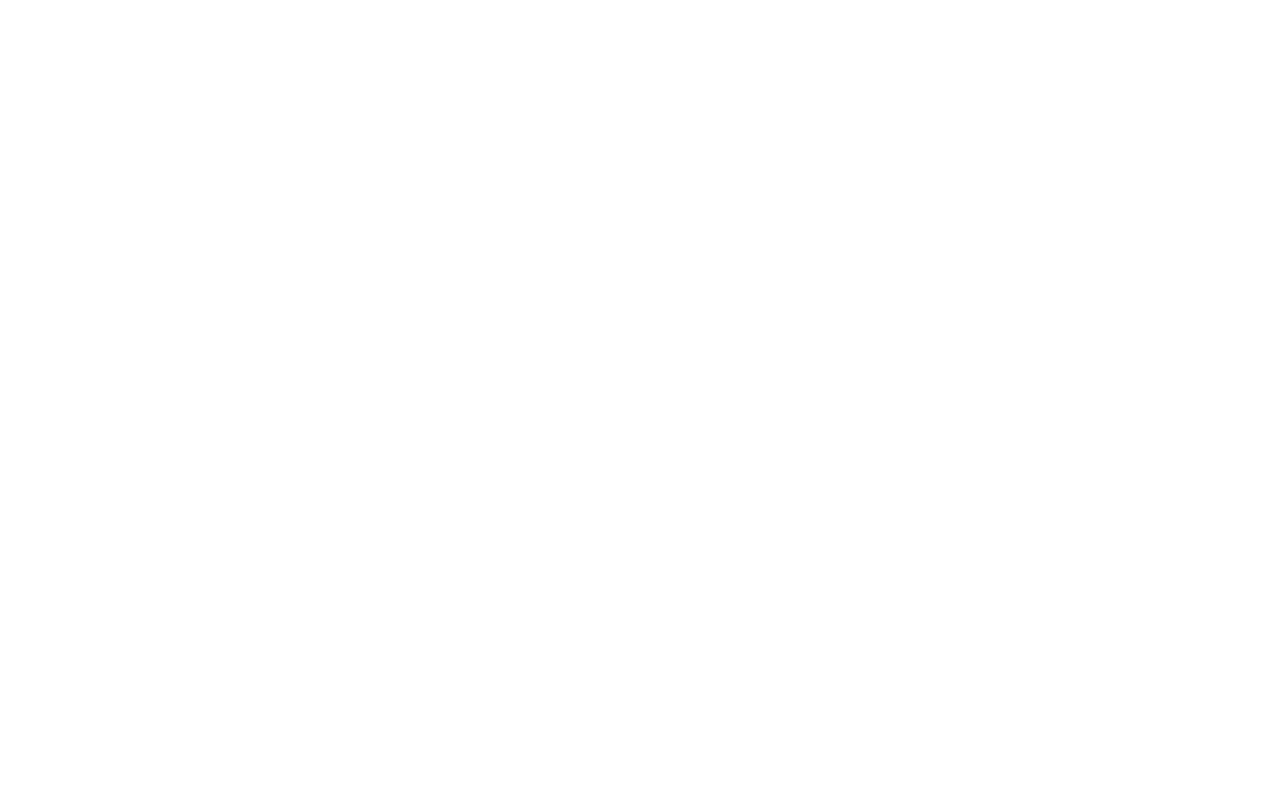
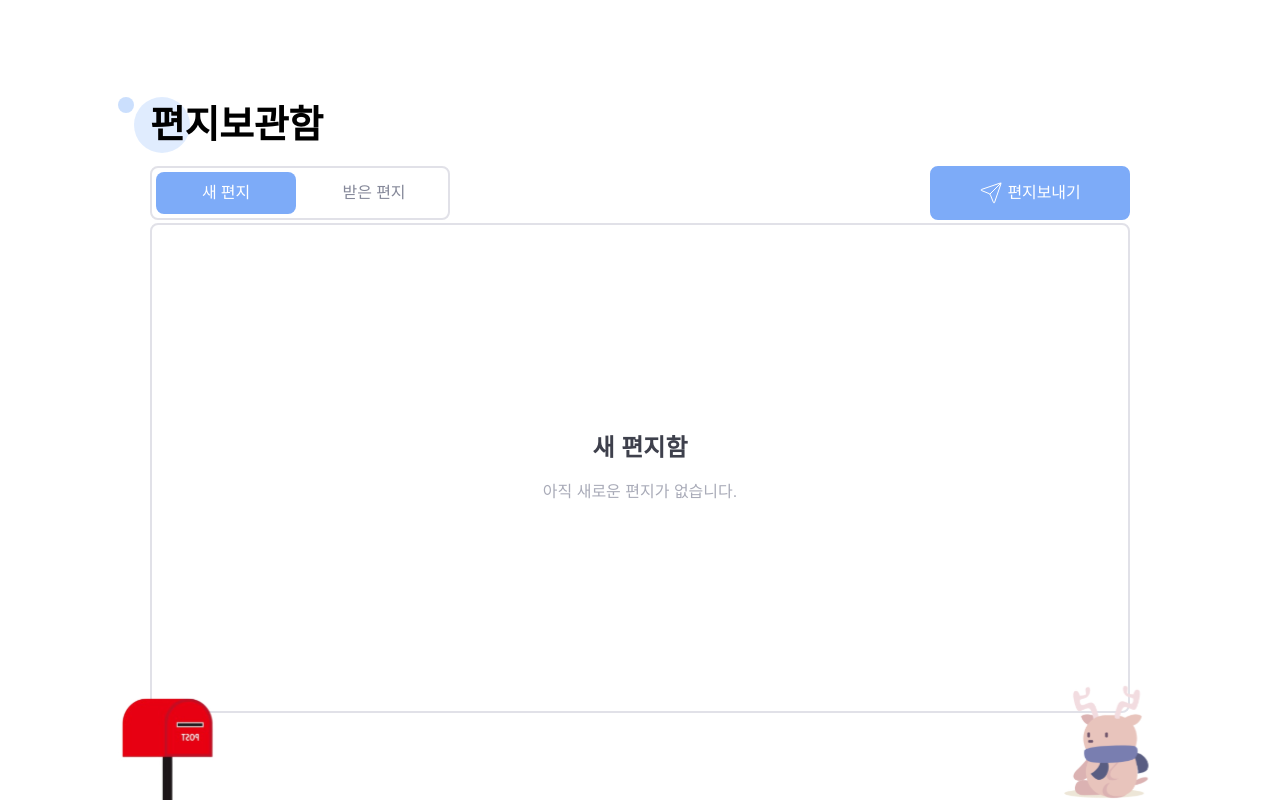
Before and after one commit to rmfosem613/MemoryBubble, a React (Vite) app in the folder FE/: page /storage in a window 1280 px wide. Before the commit this address had no page. Built offline with nearby package versions, Linux system fonts and the light colour scheme.

Commit message:
Feat: 편지보관함 페이지 구현
기본 레이아웃 배치

S12P21D201-119

```diff
--- a/FE/src/App.tsx
+++ b/FE/src/App.tsx
@@ -7,6 +7,7 @@
 import WriteLetterPage from './pages/WriteLetterPage';
 import Modal from './components/common/Modal/Modal';
 import MainWithLoading from './pages/MainWithLoading';
+import LetterStoragePage from './pages/LetterStoragePage';
 
 function App() {
   return (
@@ -20,6 +21,7 @@
           <Route path='/letter' element={<WriteLetterPage />} />
           <Route path='/album/basic' element={<BasicPhotoAlbumPage />} />
           <Route path='/album/:id' element={<PhotoAlbumPage />} />
+          <Route path='/storage' element={<LetterStoragePage />} />
         </Routes>
       </BrowserRouter>
       <Modal />
--- /dev/null
+++ b/FE/src/components/storage/StorageTypeSelector.tsx
@@ -0,0 +1,24 @@
+import { useBoxStore } from '@/stores/useLetterStore';
+
+function StorageTypeSelector() {
+  const { storageType } = useBoxStore();
+
+  const setStorageType = (type) => useBoxStore.setState({ storageType: type });
+
+  return (
+    <div className="border-2 border-gray-300 h-[54px] rounded-[8px] grid grid-cols-2 w-[300px]">
+      <div className="flex p-1" onClick={() => setStorageType('new')}>
+        <div className={`${storageType === 'new' ? 'bg-blue-500 text-white' : 'bg-white text-gray-600'} rounded-[8px] h-full w-full flex items-center justify-center transition-colors duration-200 cursor-pointer`}>
+          <p className={`${storageType === 'new' ? 'text-lg-lg text-white' : 'text-subtitle-1-lg font-p-500 text-gray-600'}`}>새 편지</p>
+        </div>
+      </div>
+      <div className="flex p-1" onClick={() => setStorageType('received')}>
+        <div className={`${storageType === 'received' ? 'bg-blue-500 text-white' : 'bg-white text-gray-600'} rounded-[8px] h-full w-full flex items-center justify-center transition-colors duration-200 cursor-pointer`}>
+          <p className={`${storageType === 'received' ? 'text-lg-lg text-white' : 'text-subtitle-1-lg font-p-500 text-gray-600'}`}>받은 편지</p>
+        </div>
+      </div>
+    </div>
+  )
+}
+
+export default StorageTypeSelector
--- /dev/null
+++ b/FE/src/pages/LetterStoragePage.tsx
@@ -0,0 +1,63 @@
+import { useNavigate } from 'react-router-dom'
+import Title from '@/components/common/Title'
+import LetterTypeSelector from '@/components/storage/StorageTypeSelector'
+import Button from '@/components/common/Button/Button'
+import { useBoxStore } from '@/stores/useLetterStore'
+
+import postBox from '@/assets/storage/postBox.svg'
+import doll from '@/assets/storage/doll.svg'
+
+function LetterStoragePage() {
+  const navigate = useNavigate()
+  const { storageType } = useBoxStore()
+
+  const handleButtonClick = () => {
+    navigate('/letter')
+  }
+
+  // 새 편지 컨텐츠
+  const NewLetterContent = () => (
+    <div className="flex flex-col items-center justify-center h-full">
+      <div className="text-2xl font-bold text-gray-700 mb-4">새 편지함</div>
+      <p className="text-gray-500">아직 새로운 편지가 없습니다.</p>
+    </div>
+  )
+
+  // 받은 편지 컨텐츠
+  const ReceivedLetterContent = () => (
+    <div className="flex flex-col items-center justify-center h-full">
+      <div className="text-2xl font-bold text-gray-700 mb-4">받은 편지함</div>
+      <p className="text-gray-500">아직 받은 편지가 없습니다.</p>
+    </div>
+  )
+
+  return (
+    <>
+      <div className="container mt-[17px]">
+        <Title text="편지보관함" />
+
+        <div className='mt-[12px] flex justify-between'>
+          <LetterTypeSelector />
+          <div className='w-[200px]'>
+            <Button
+              icon='send'
+              name='편지보내기'
+              color='blue'
+              onClick={handleButtonClick}
+            />
+          </div>
+        </div>
+
+        <div className='border-2 border-gray-300 h-[490px] rounded-[8px] mt-[3px]'>
+          {storageType === 'new' ? <NewLetterContent /> : <ReceivedLetterContent />}
+        </div>
+
+      </div>
+
+      <img src={postBox} className='absolute bottom-0 ml-[110px] w-[120px]'/>
+      <img src={doll} className='absolute bottom-0 mr-[130px] right-0'/>
+    </>
+  )
+}
+
+export default LetterStoragePage
--- a/FE/src/stores/useLetterStore.ts
+++ b/FE/src/stores/useLetterStore.ts
@@ -63,3 +63,19 @@
     cassetteData: { ...state.cassetteData, ...data }
   }))
 }));
+
+
+// 편지 보관함 타입
+type StorageType = 'new' | 'received';
+
+// 편지 보관함 인터페이스
+interface StorageState {
+
+  // 편지 타입
+  storageType: StorageType;
+}
+
+export const useBoxStore = create<StorageState>((set) => ({
+  // 텍스트 편지 초기값
+  storageType: 'new',
+}));
```
Also changed, not shown: FE/src/assets/storage/doll.svg (added), FE/src/assets/storage/postBox.svg (added).
